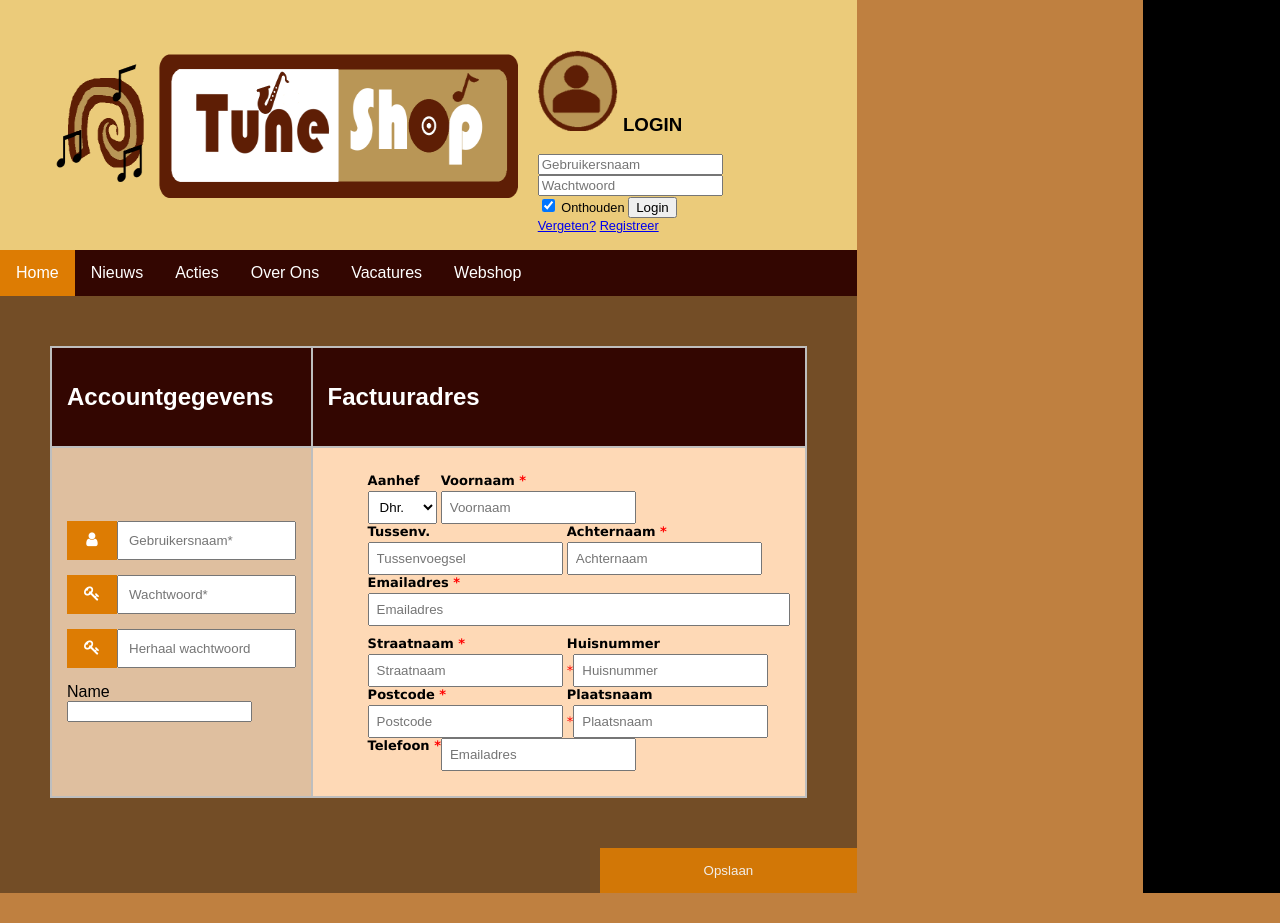
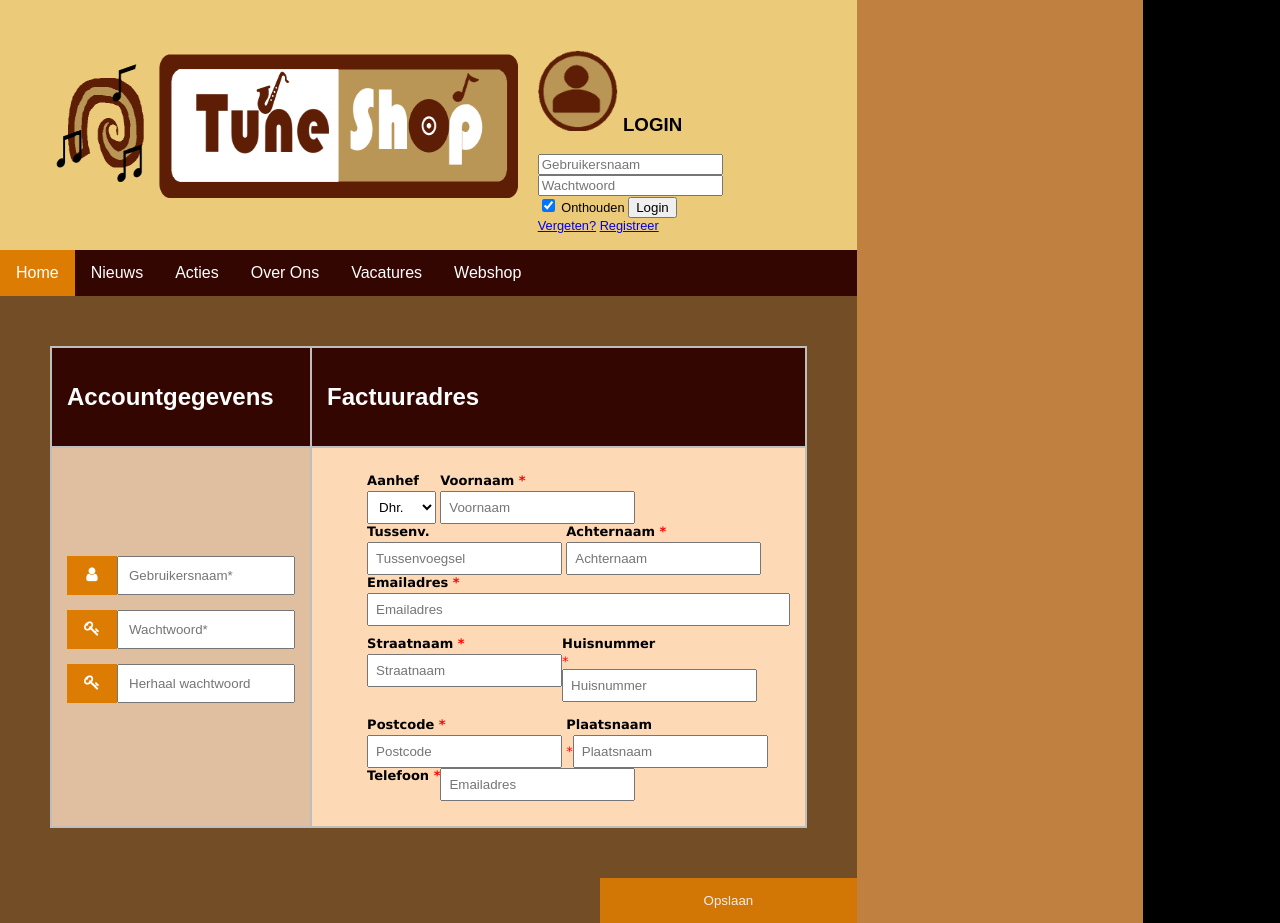
Before and after one commit to LotusterHaar/3A-Webshop, a PHP site: page /registrationpage.html in a window 1280 px wide. Before the commit the page ends 893 px from the top, so only its background shows below. Run offline with PHP 8.4, Linux system fonts and the light colour scheme.

Commit message:
inline CSS verwijderd van iFrame. Margin-left in % ipv pixels bij image en iFrame

```diff
--- a/registrationpage.html
+++ b/registrationpage.html
@@ -108,11 +108,6 @@ File: styles registration CSS
                                 <input class="input-field" type="password" placeholder="Herhaal wachtwoord" name="psw2">
                             </div>
 
-                            <div style="float:left;margin-right:20px;">
-                                <label for="name">Name</label>
-                                <input id="name" type="text" value="" name="name">
-                            </div>
-
                         </form>
                     </td>
                     <td class="billing-addressInfo">
@@ -149,12 +144,12 @@ File: styles registration CSS
                                 <li>
                                     <section>
                                     <div class="labelInput"><label>Straatnaam <span class="required">*</span></label>
-                                        <input type="text" name="field2" class="field-divided"
+                                        <input type="text" name="field2" class="field-divided-half"
                                                placeholder="Straatnaam"/>&nbsp;
                                     </div>
                                     <div class="labelInput"><label>Huisnummer </label> <span class="required">*</span><input type="text"
                                                                                                name="field1"
-                                                                                               class="field-divided"
+                                                                                               class="field-divided-half"
                                                                                                placeholder="Huisnummer"/>&nbsp;
                                     </div>
                                     </section>
--- a/stylesRegistration.css
+++ b/stylesRegistration.css
@@ -127,15 +127,16 @@ select {
 .billing-address input[type=email]:focus,
 .billing-address textarea:focus,
 .billing-address select:focus {
-    -moz-box-shadow: 0 0 8px #dd7c03;
+/*    -moz-box-shadow: 0 0 8px #dd7c03;
     -webkit-box-shadow: 0 0 8px #dd7c03;
-    box-shadow: 0 0 8px #dd7c03;
-    border: 1px solid #dd7c03;
+    box-shadow: 0 0 8px #dd7c03;*/
+    border: 2px solid #dd7c03;
 }
 
-/*.billing-address .field-divided {
-    width: 25%;
-}*/
+.billing-address .field-divided-half {
+    width:100%;
+    display: block;
+}
 
 .billing-address .field-long {
     width: 100%;
```
